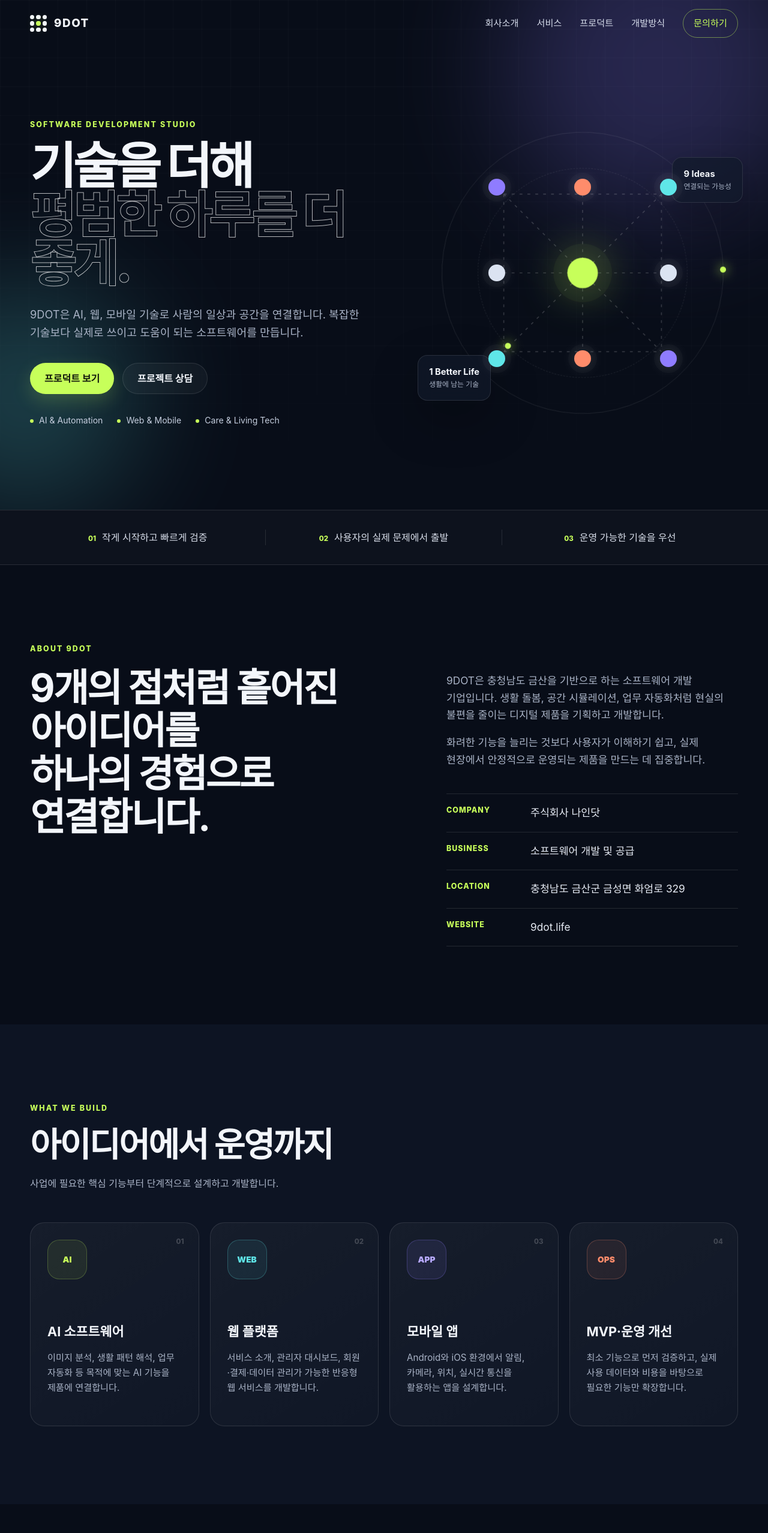
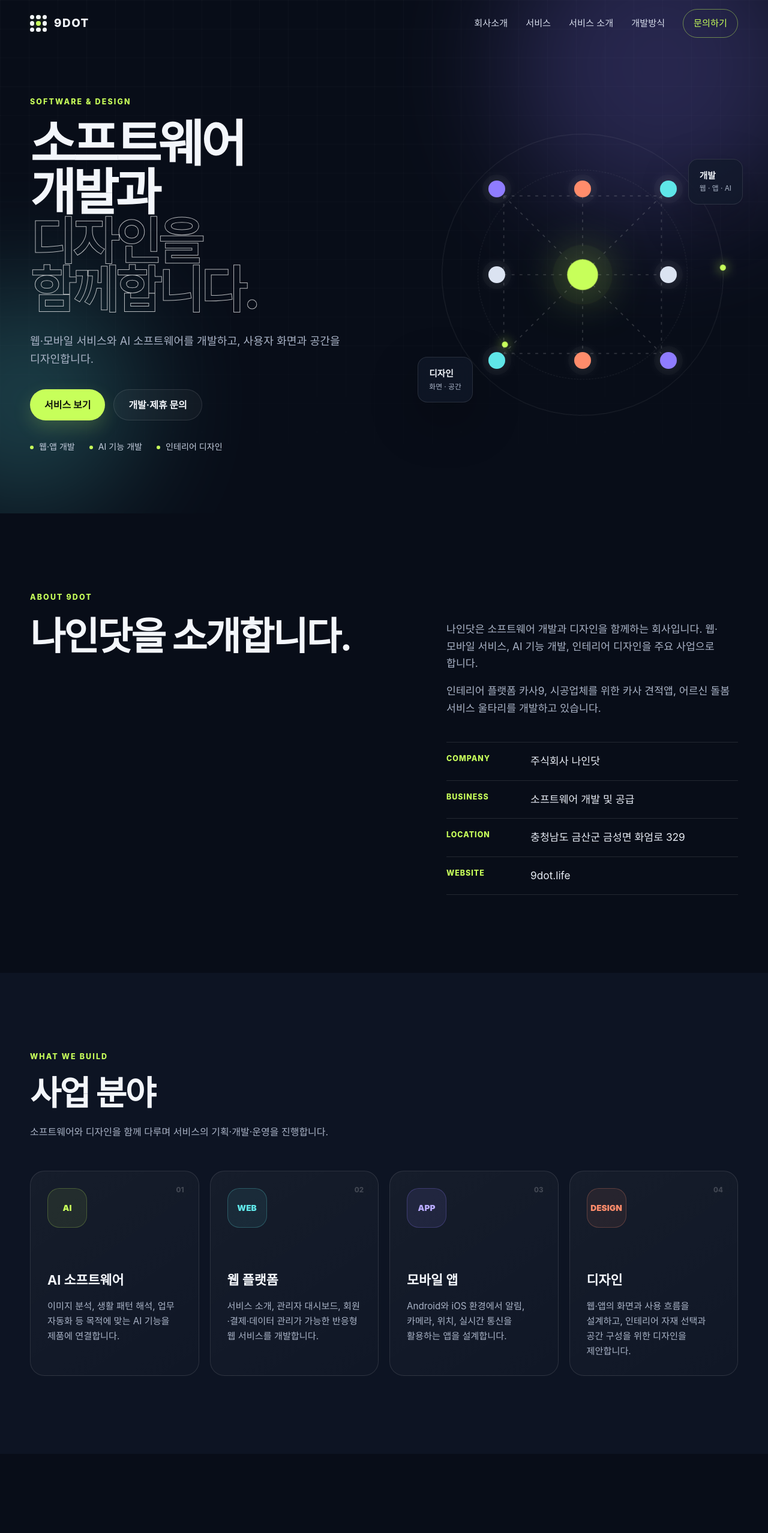
Before and after one commit to vivianolee/9dot-website, a plain HTML site: page index.html in a window 1280 px wide. Shown: the top 2556 px of the page at 60% size. Drawn offline with Linux system fonts and the light colour scheme.

Commit message:
Replace abstract homepage slogans with clear software and design copy

```diff
--- a/index.html
+++ b/index.html
@@ -3,13 +3,13 @@
 <head>
   <meta charset="utf-8" />
   <meta name="viewport" content="width=device-width, initial-scale=1" />
-  <meta name="description" content="9DOT은 사람의 일상과 공간을 더 나은 경험으로 연결하는 소프트웨어 개발 기업입니다." />
+  <meta name="description" content="주식회사 나인닷은 소프트웨어와 디자인을 바탕으로 생활 돌봄, 인테리어, 업무를 위한 서비스를 개발합니다." />
   <meta name="theme-color" content="#0b1020" />
-  <meta property="og:title" content="9DOT — Software for Better Life" />
-  <meta property="og:description" content="AI, 웹·모바일, 생활 돌봄과 공간 경험을 연결하는 소프트웨어 개발 기업" />
+  <meta property="og:title" content="9DOT — Software &amp; Design" />
+  <meta property="og:description" content="주식회사 나인닷 | 소프트웨어 개발 · 웹·모바일 서비스 · 인테리어 디자인" />
   <meta property="og:type" content="website" />
   <meta property="og:url" content="https://9dot.life" />
-  <title>9DOT | Software for Better Life</title>
+  <title>9DOT | Software &amp; Design</title>
   <link rel="icon" href="assets/favicon.svg" type="image/svg+xml" />
   <link rel="stylesheet" href="styles.css" />
 </head>
@@ -33,7 +33,7 @@
       <nav id="primary-nav" class="primary-nav" aria-label="주요 메뉴">
         <a href="#about">회사소개</a>
         <a href="#services">서비스</a>
-        <a href="#products">프로덕트</a>
+        <a href="#products">서비스 소개</a>
         <a href="#process">개발방식</a>
         <a class="nav-cta" href="#contact">문의하기</a>
       </nav>
@@ -46,20 +46,20 @@
       <div class="hero-glow glow-b"></div>
       <div class="container hero-layout">
         <div class="hero-copy reveal">
-          <p class="eyebrow">SOFTWARE DEVELOPMENT STUDIO</p>
-          <h1>기술을 더해<br /><span>평범한 하루를 더 좋게.</span></h1>
+          <p class="eyebrow">SOFTWARE &amp; DESIGN</p>
+          <h1>소프트웨어 개발과<br /><span>디자인을 함께합니다.</span></h1>
           <p class="hero-text">
-            9DOT은 AI, 웹, 모바일 기술로 사람의 일상과 공간을 연결합니다.
-            복잡한 기술보다 실제로 쓰이고 도움이 되는 소프트웨어를 만듭니다.
+            웹·모바일 서비스와 AI 소프트웨어를 개발하고,
+            사용자 화면과 공간을 디자인합니다.
           </p>
           <div class="hero-actions">
-            <a class="button button-primary" href="#products">프로덕트 보기</a>
-            <a class="button button-ghost" href="#contact">프로젝트 상담</a>
+            <a class="button button-primary" href="#products">서비스 보기</a>
+            <a class="button button-ghost" href="#contact">개발·제휴 문의</a>
           </div>
           <ul class="hero-points" aria-label="핵심 분야">
-            <li>AI &amp; Automation</li>
-            <li>Web &amp; Mobile</li>
-            <li>Care &amp; Living Tech</li>
+            <li>웹·앱 개발</li>
+            <li>AI 기능 개발</li>
+            <li>인테리어 디자인</li>
           </ul>
         </div>
 
@@ -75,38 +75,31 @@
             </svg>
           </div>
           <div class="visual-card card-top">
-            <strong>9 Ideas</strong>
-            <span>연결되는 가능성</span>
+            <strong>개발</strong>
+            <span>웹 · 앱 · AI</span>
           </div>
           <div class="visual-card card-bottom">
-            <strong>1 Better Life</strong>
-            <span>생활에 남는 기술</span>
+            <strong>디자인</strong>
+            <span>화면 · 공간</span>
           </div>
         </div>
       </div>
     </section>
 
-    <section class="trust-strip" aria-label="9DOT 핵심 가치">
-      <div class="container trust-grid">
-        <p><span>01</span>작게 시작하고 빠르게 검증</p>
-        <p><span>02</span>사용자의 실제 문제에서 출발</p>
-        <p><span>03</span>운영 가능한 기술을 우선</p>
-      </div>
-    </section>
 
     <section id="about" class="section">
       <div class="container about-layout">
         <div class="section-heading reveal">
           <p class="eyebrow">ABOUT 9DOT</p>
-          <h2>9개의 점처럼 흩어진 아이디어를<br />하나의 경험으로 연결합니다.</h2>
+          <h2>나인닷을 소개합니다.</h2>
         </div>
         <div class="about-copy reveal">
           <p>
-            9DOT은 충청남도 금산을 기반으로 하는 소프트웨어 개발 기업입니다.
-            생활 돌봄, 공간 시뮬레이션, 업무 자동화처럼 현실의 불편을 줄이는 디지털 제품을 기획하고 개발합니다.
+            나인닷은 소프트웨어 개발과 디자인을 함께하는 회사입니다.
+            웹·모바일 서비스, AI 기능 개발, 인테리어 디자인을 주요 사업으로 합니다.
           </p>
           <p>
-            화려한 기능을 늘리는 것보다 사용자가 이해하기 쉽고, 실제 현장에서 안정적으로 운영되는 제품을 만드는 데 집중합니다.
+            인테리어 플랫폼 카사9, 시공업체를 위한 카사 견적앱, 어르신 돌봄 서비스 울타리를 개발하고 있습니다.
           </p>
           <dl class="company-facts">
             <div><dt>Company</dt><dd>주식회사 나인닷</dd></div>
@@ -122,8 +115,8 @@
       <div class="container">
         <div class="section-heading compact reveal">
           <p class="eyebrow">WHAT WE BUILD</p>
-          <h2>아이디어에서 운영까지</h2>
-          <p>사업에 필요한 핵심 기능부터 단계적으로 설계하고 개발합니다.</p>
+          <h2>사업 분야</h2>
+          <p>소프트웨어와 디자인을 함께 다루며 서비스의 기획·개발·운영을 진행합니다.</p>
         </div>
 
         <div class="service-grid">
@@ -147,9 +140,9 @@
           </article>
           <article class="service-card reveal">
             <span class="service-number">04</span>
-            <div class="service-icon" aria-hidden="true">OPS</div>
-            <h3>MVP·운영 개선</h3>
-            <p>최소 기능으로 먼저 검증하고, 실제 사용 데이터와 비용을 바탕으로 필요한 기능만 확장합니다.</p>
+            <div class="service-icon" aria-hidden="true">DESIGN</div>
+            <h3>디자인</h3>
+            <p>웹·앱의 화면과 사용 흐름을 설계하고, 인테리어 자재 선택과 공간 구성을 위한 디자인을 제안합니다.</p>
           </article>
         </div>
       </div>
@@ -159,7 +152,7 @@
       <div class="container">
         <div class="section-heading compact reveal">
           <p class="eyebrow">OUR PRODUCTS</p>
-          <h2>9DOT이 만드는 생활형 소프트웨어</h2>
+          <h2>나인닷의 서비스</h2>
         </div>
 
         <div class="product-list">
@@ -167,7 +160,7 @@
             <div class="product-info">
               <p class="product-label">CARE TECHNOLOGY</p>
               <h3>울타리 <span>ULTARI</span></h3>
-              <p class="product-lead">멀리 있어도 일상의 변화를 놓치지 않는 생활 돌봄 플랫폼</p>
+              <p class="product-lead">어르신의 생활 기록과 보호자 알림을 연결하는 돌봄 서비스</p>
               <p>
                 거실 홈캠, 생활 기록, 알림과 가족 음성 안내를 연결해 어르신의 평범한 일상을 보호자가 이해하기 쉽게 전달합니다.
               </p>
@@ -176,7 +169,7 @@
                 <li>거실 홈캠 이벤트 분석</li>
                 <li>가족 음성 허브 안내</li>
               </ul>
-              <span class="status-badge">In Development</span>
+              <span class="status-badge">개발·테스트 중</span>
             </div>
             <div class="product-preview" aria-hidden="true">
               <div class="phone-frame">
@@ -193,17 +186,18 @@
           <article class="product-card product-kasa reveal">
             <div class="product-info">
               <p class="product-label">SPACE TECHNOLOGY</p>
-              <h3>KASA <span>INTERIOR VISUALIZER</span></h3>
-              <p class="product-lead">마감재 선택과 견적 상담을 연결하는 공간 시뮬레이션 서비스</p>
+              <h3>KASA9 <span>INTERIOR PLATFORM</span></h3>
+              <p class="product-lead">인테리어 자재 선택부터 예상견적까지</p>
               <p>
-                벽지와 바닥재 샘플을 실제 공간에 적용해 보고, 예상 견적에서 실측 상담까지 이어지는 인테리어 경험을 제공합니다.
+                거실·침실 시뮬레이션에서 벽지와 바닥재를 비교하고 예상견적을 확인할 수 있습니다. 인테리어 매거진, 브랜드관, 재고특가도 함께 제공합니다.
               </p>
               <ul>
                 <li>벽지·바닥재 시뮬레이션</li>
-                <li>제품 샘플 데이터베이스</li>
+                <li>월간 인테리어 매거진</li>
+                <li>브랜드관·재고특가</li>
                 <li>예상 견적·상담 연결</li>
               </ul>
-              <span class="status-badge">Concept &amp; Prototype</span>
+              <a class="status-badge" href="https://kasa9.co.kr" target="_blank" rel="noopener">카사9 바로가기 ↗</a>
             </div>
             <div class="product-preview kasa-preview" aria-hidden="true">
               <div class="room-scene">
@@ -227,12 +221,12 @@
       <div class="container process-layout">
         <div class="section-heading reveal">
           <p class="eyebrow">HOW WE WORK</p>
-          <h2>비용을 낭비하지 않는<br />단계별 개발</h2>
-          <p>처음부터 모든 기능을 만드는 대신, 시장성과 사용성을 확인하면서 확장합니다.</p>
+          <h2>기획부터 운영까지</h2>
+          <p>서비스의 목적과 사용 환경을 정리하고, 설계·개발·검증을 거쳐 개선합니다.</p>
         </div>
         <ol class="process-list">
           <li class="reveal"><span>01</span><div><h3>문제 정의</h3><p>누가 어떤 상황에서 불편한지 먼저 정리합니다.</p></div></li>
-          <li class="reveal"><span>02</span><div><h3>MVP 설계</h3><p>검증에 꼭 필요한 기능과 화면만 선정합니다.</p></div></li>
+          <li class="reveal"><span>02</span><div><h3>화면·기능 설계</h3><p>사용 흐름과 필요한 기능을 구체적으로 설계합니다.</p></div></li>
           <li class="reveal"><span>03</span><div><h3>개발·테스트</h3><p>실제 기기와 실제 환경에서 작동 여부를 확인합니다.</p></div></li>
           <li class="reveal"><span>04</span><div><h3>운영·개선</h3><p>사용 데이터와 비용을 보고 다음 기능을 결정합니다.</p></div></li>
         </ol>
@@ -242,13 +236,13 @@
     <section id="contact" class="section contact-section">
       <div class="container contact-box reveal">
         <div>
-          <p class="eyebrow">START A PROJECT</p>
-          <h2>좋은 아이디어를<br />실제로 작동하게.</h2>
+          <p class="eyebrow">CONTACT</p>
+          <h2>문의 및 제휴</h2>
         </div>
         <div class="contact-copy">
-          <p>소프트웨어 개발, AI 기능 적용, MVP 제작에 관한 상담을 받습니다.</p>
+          <p>소프트웨어 개발, 디자인, 서비스 제휴에 관한 문의를 받습니다.</p>
           <a class="button button-light" href="mailto:viviano@hanmail.net">viviano@hanmail.net</a>
-          <small>※ 이메일 계정을 아직 만들지 않았다면 배포 전에 실제 주소로 변경하세요.</small>
+
         </div>
       </div>
     </section>
@@ -263,7 +257,7 @@
           </span>
           <span>9DOT</span>
         </a>
-        <p>Software for Better Life.</p>
+        <p>Software &amp; Design</p>
       </div>
       <div class="footer-info">
         <p>주식회사 나인닷</p>
@@ -273,7 +267,7 @@
       <div class="footer-links">
         <a href="#about">회사소개</a>
         <a href="#services">서비스</a>
-        <a href="#products">프로덕트</a>
+        <a href="#products">서비스 소개</a>
         <a href="mailto:hello@9dot.life">문의</a>
       </div>
     </div>
```
